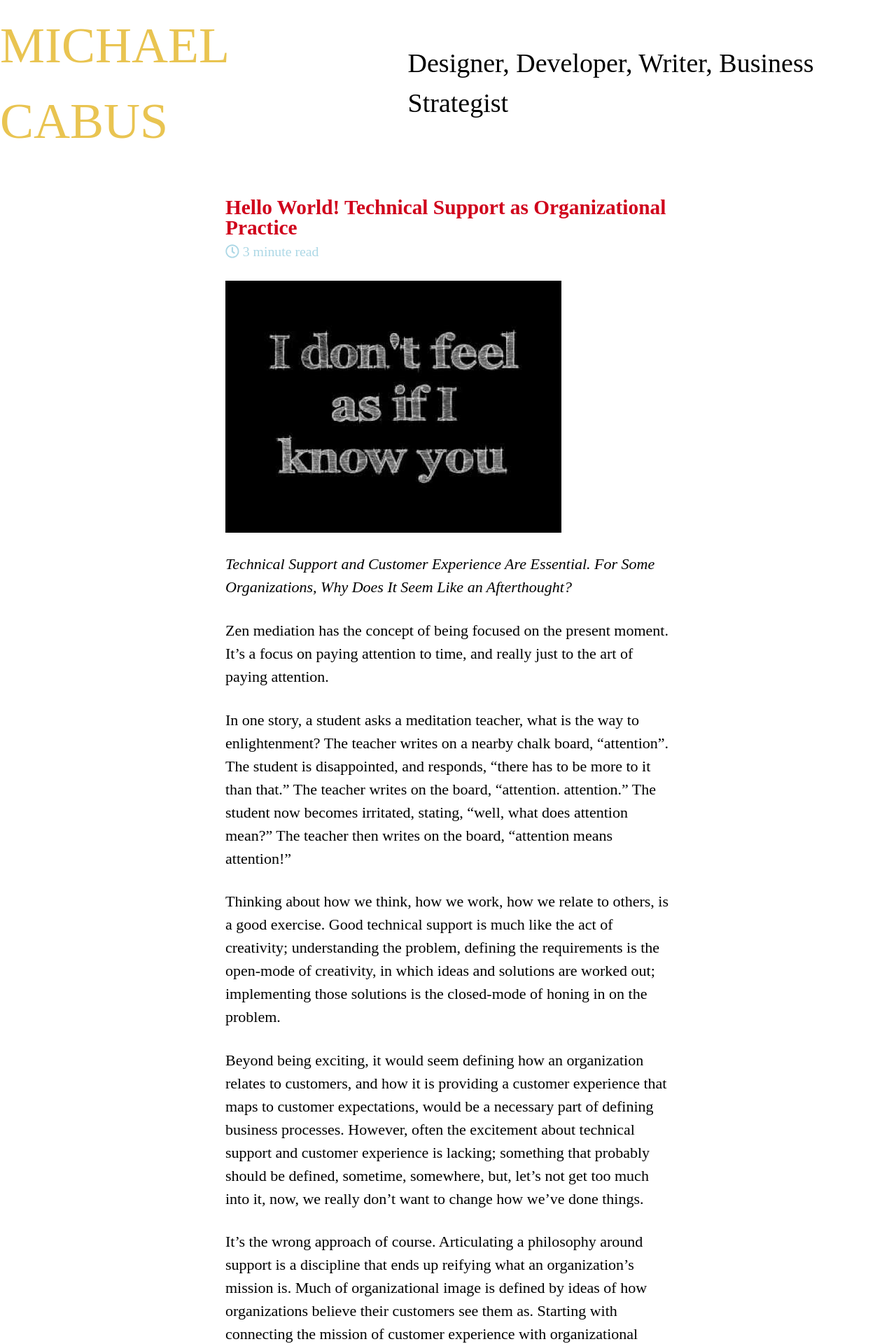
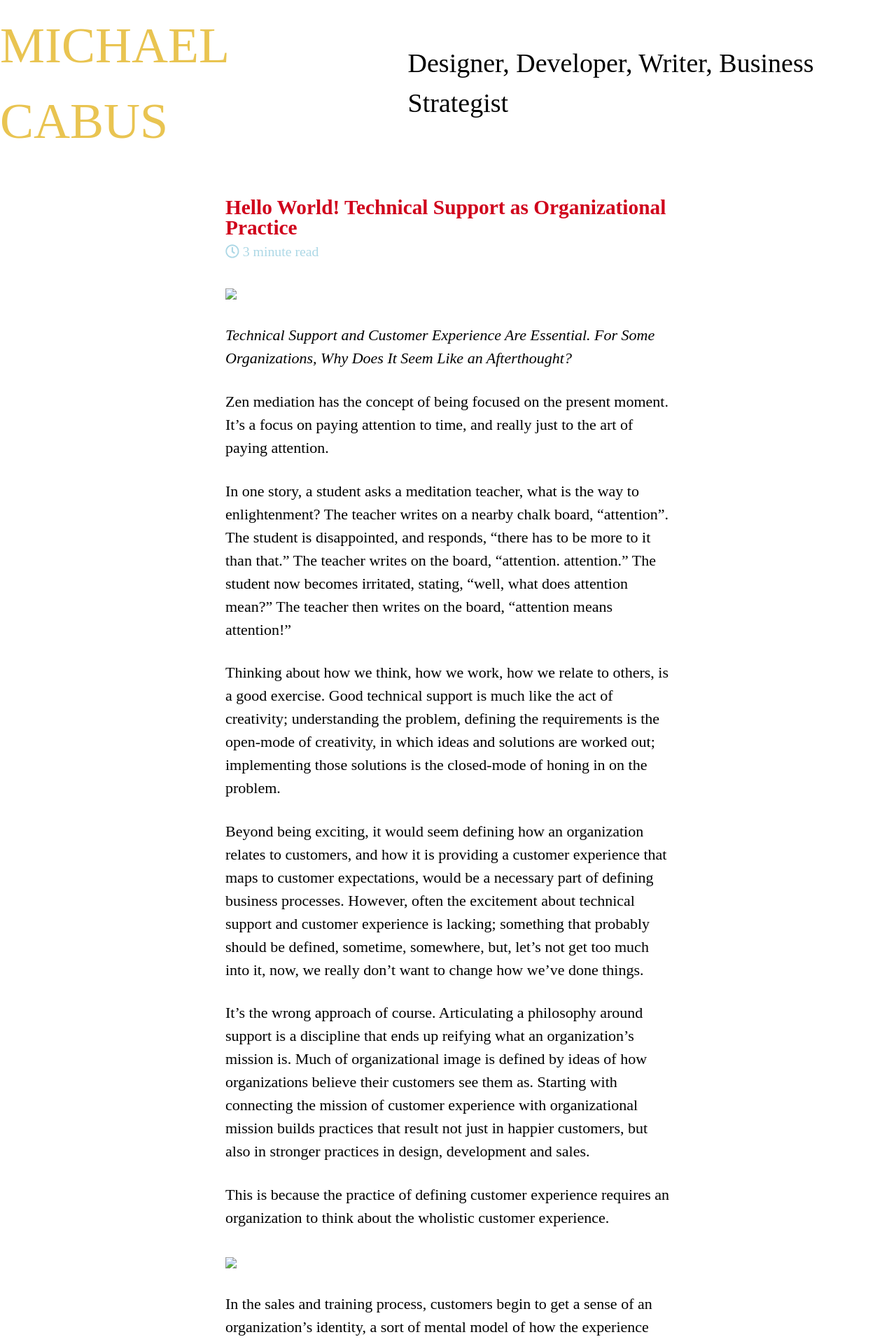
Before and after one commit to michaelcabus/portfoliosite, a Jekyll site: the page built from _posts/2018-08-13-support.md, in a window 1280 px wide. Shown: the top 1920 px of the page at 70% size. Built offline with Jekyll 4.4.1, drawn with Linux system fonts in a browser that asks for light colours; nearby versions of some CDN libraries; some web fonts are replaced.

Commit message:
new post

```diff
--- a/_posts/2018-08-13-support.md
+++ b/_posts/2018-08-13-support.md
@@ -6,7 +6,7 @@
 
 ---
 
-<img src="/assets/img/hello.jpg" />
+<img src="../assets/img/hello.jpg" />
 
 *Technical Support and Customer Experience Are Essential. For Some Organizations, Why Does It Seem Like an Afterthought?*
 
@@ -22,21 +22,21 @@
 
 This is because the practice of defining customer experience requires an organization to think about the wholistic customer experience.
 
-<img src="/assets/img/customerJourney.png" />
+<img src="../assets/img/customerJourney.png" />
 
 In the sales and training process, customers begin to get a sense of an organization's identity, a sort of mental model of how the experience will be.  Customers see this as part of a larger ecosystem that will continue as they become customers.  This is just seen as one of many touch points in which a customer interacts with.
 
-<img src="/assets/img/touchpoints.png" />
+<img src="../assets/img/touchpoints.png" />
 
 Embracing this ecosystem, an organization can see customer interactions as learning opportunities for the organization.
 
-<img src="/assets/img/connectedexperiences.png" />
+<img src="../assets/img/connectedexperiences.png" />
 
 Organizations can propose goals they want to achieve, and the process of helping them achieve those goals can become case studies or training videos, showcasing how the product can map to unique needs.  Difficulties in performing tasks can help designers make improvements to the product's user experience, or can become sources for documentation content.
 
 Technical support can also become partners with engineering, working with customers to iteratively propose solutions so that the technical problem can be more understood.
 
-<img src="/assets/img/engineering.png" />
+<img src="../assets/img/engineering.png" />
 
 Ideally, new software and products open up new possibilities for customers, and this enables them to ask better questions, to grow as individuals and organizations.  Good support nurtures this learning and growth. Technical support that provides a partnership that empowers customers to achieve their goals results in customers feeling as though they can't do their work not only without the software, but also without the people behind it.
 
@@ -44,5 +44,5 @@
 
 Creating great products is an important part of creating an organization; defining how the experience will be as the product becomes part of a customer's daily life ensures the product is an evolving, living entity.
 
-<img src="/assets/img/persona.png" />
+<img src="../assets/img/persona.png" />
 *Defining a Customer Persona*
```
